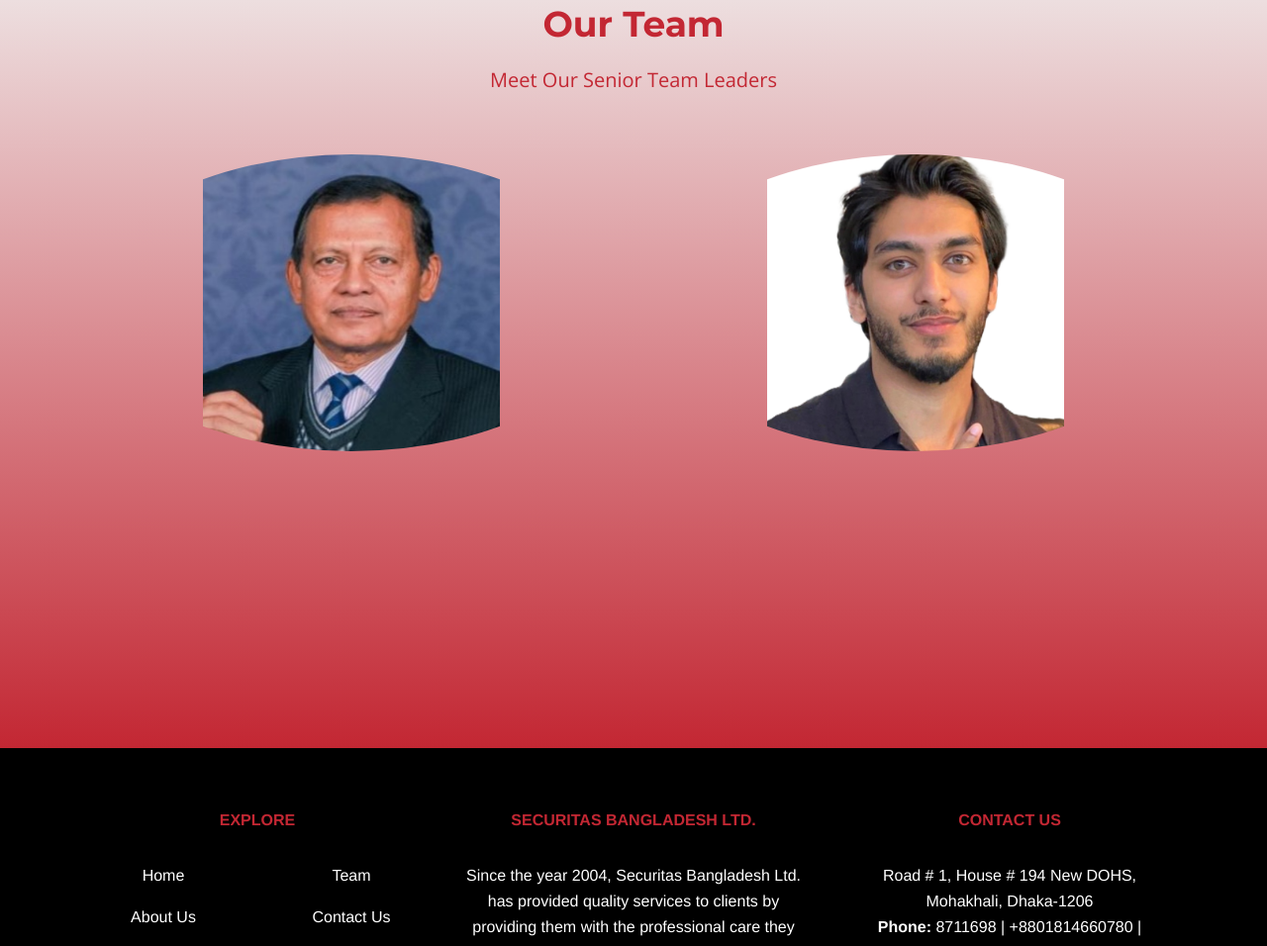
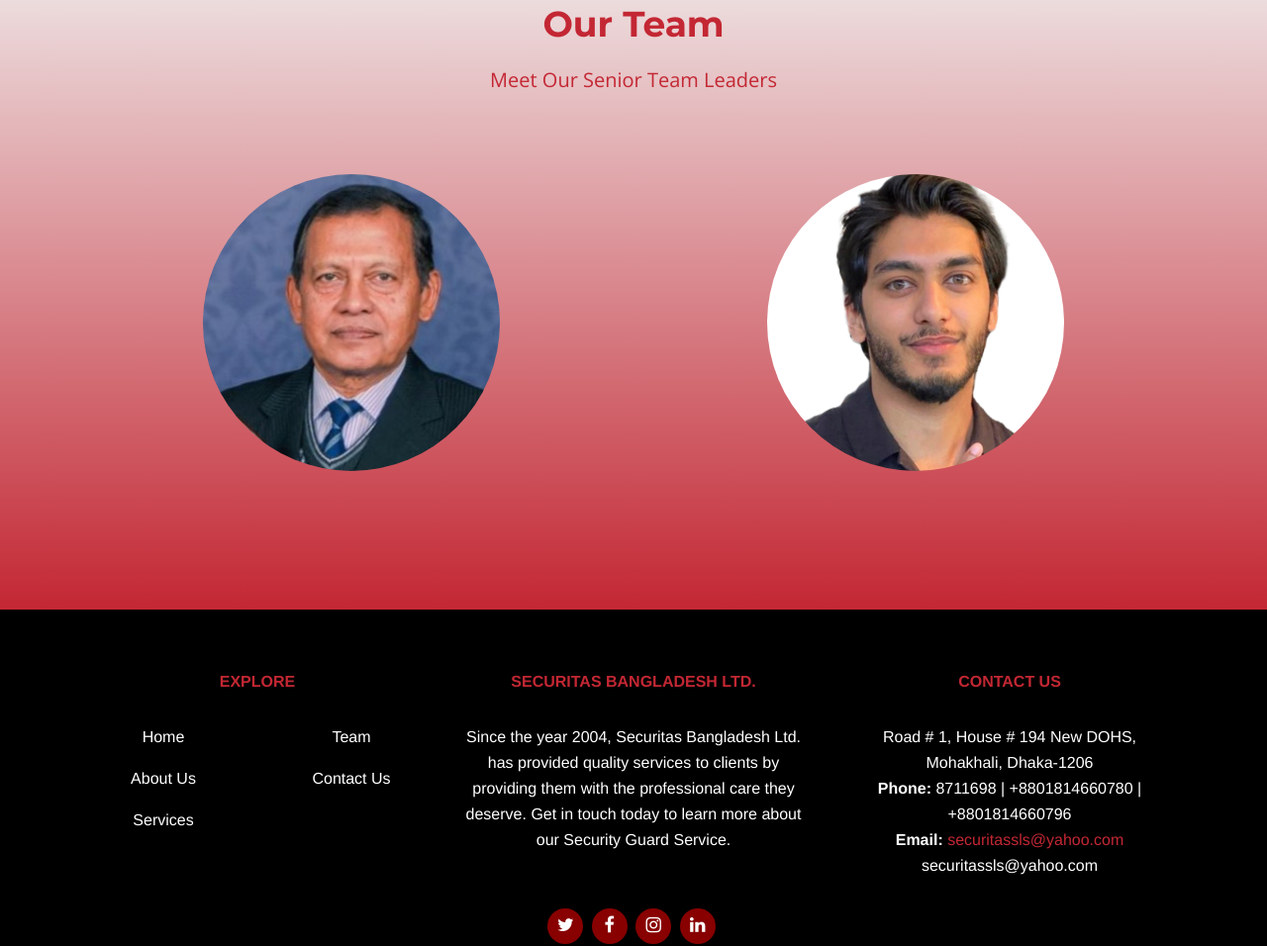
Before and after one commit to rhtonmoy1/SecuritasBD, a plain HTML site: page index.html in a window 1280 px wide. Shown: the part 3742-4698 px from the top of the page at 99% size. Drawn offline with nearby package versions, Linux system fonts and the light colour scheme; files whose address does not match are found by name.

Commit message:
Update style.css

```diff
--- a/css/style.css
+++ b/css/style.css
@@ -1033,8 +1033,9 @@ h6 {
 }
 
 #team .member {
-  text-align: center;
-  margin-bottom: 40px; /* Increased margin for better spacing */
+  padding: 20px;
+  text-align: center;
+  margin-bottom: 40px;
   position: relative;
   overflow: hidden;
   border-radius: 10px;
@@ -1046,58 +1047,61 @@ h6 {
 }
 
 #team .member-image {
+  width: 300px; /* Fixed width */
+  height: 300px; /* Fixed height */
   border-radius: 50%;
   overflow: hidden;
-  margin-bottom: 200px; /* Adjusted margin for better spacing */
+  margin: 0 auto 20px;
 }
 
 #team .member img {
-  width: 300px;
-  height: 300px;
-  transition: transform 0.3s; /* Added transition for smooth effect */
+  width: 100%;
+  height: 100%;
+  object-fit: cover;
+  transition: transform 0.3s;
 }
 
 #team .member:hover img {
-  transform: scale(1.1); /* Enlarge image on hover */
+  transform: scale(1.1);
 }
 
 #team .member-info {
   position: absolute;
-  bottom: -100%; /* Initially hide the info */
+  bottom: -100%;
   left: 0;
   right: 0;
-  background: rgba(0, 0, 0, 0.8); /* Adjusted background color for better readability */
+  background: rgba(0, 0, 0, 0.8);
   color: #fff;
   padding: 20px;
-  transition: bottom 0.3s; /* Added transition for smooth reveal */
+  transition: bottom 0.3s;
 }
 
 #team .member:hover .member-info {
-  bottom: 0; /* Reveal info on hover */
+  bottom: 0;
 }
 
 #team .member h4 {
   font-weight: 700;
   margin: 10px 0;
-  font-size: 22px; /* Adjusted font size for better readability */
+  font-size: 22px;
 }
 
 #team .member span {
   font-style: italic;
-  font-size: 16px; /* Adjusted font size for better readability */
-  color: #ffd700; /* Changed color to gold for contrast */
+  font-size: 16px;
+  color: #ffd700;
 }
 
 #team .member-info p {
-  display: none; /* Initially hide the paragraph */
+  display: none;
 }
 
 #team .member-info p.hidden {
-  display: block; /* Show the paragraph when revealed */
+  display: block;
 }
 
 #team .member-info p {
-  margin-top: 20px; /* Add margin to separate paragraphs */
+  margin-top: 20px;
 }
 
 
```
